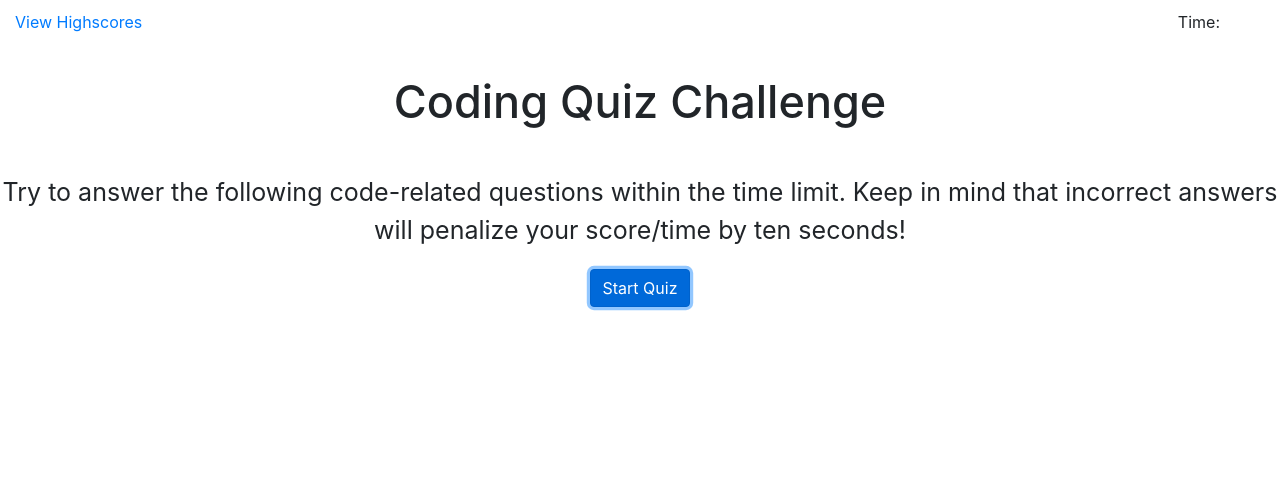
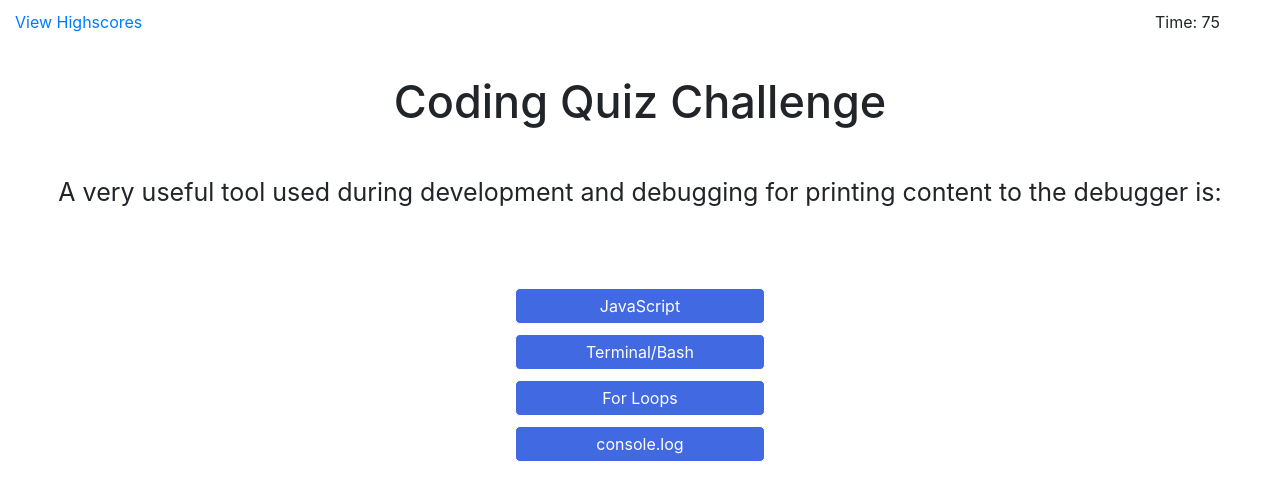
Before and after one commit to MatiasDaldi44/Code-Quiz, a plain HTML site: page index.html in a window 1280 px wide. Both pictures are taken after a click on the button "Start Quiz". Drawn offline with nearby package versions, Linux system fonts and the light colour scheme.

Commit message:
inserted questions and answers into an array, made functions to make them appear on page in random order. Only first question works for now

```diff
--- a/CSS/style.css
+++ /dev/null
@@ -1,27 +0,0 @@
-h1 {
-    font-size: 45px;
-    text-align: center;
-    margin-top: 75px;
-}
-
-.quizBody {
-    text-align: center;
-    font-size: 25px;
-    margin-top: 45px;
-}
-
-#startButton {
-    margin-top: 20px;
-}
-
-.viewHighscores {
-    position: fixed;
-    top: 10px;
-    left: 15px;
-}
-
-.timeClock {
-    position: fixed;
-    top: 10px;
-    right: 60px;
-}
--- /dev/null
+++ b/CSS/styles.css
@@ -0,0 +1,65 @@
+h1 {
+    font-size: 45px;
+    text-align: center;
+    margin-top: 75px;
+}
+
+.quizBody {
+    text-align: center;
+    font-size: 25px;
+    margin-top: 45px;
+}
+
+.viewHighscores {
+    position: fixed;
+    top: 10px;
+    left: 15px;
+}
+
+.startBox {
+    justify-content: center;
+    display: flex;
+    margin-top: 25px;
+}
+
+.beginButton {
+    border: 1px solid white;
+    border-radius: 5px;
+    background-color: royalblue;
+    color: white;
+    padding: 5px 10px;
+    width: 250px;
+    outline: none;
+}
+
+.timeClock {
+    position: fixed;
+    top: 10px;
+    right: 60px;
+}
+
+.buttonGrid {
+    display: grid;
+    gap: 10px;
+    margin-top: 15px;
+    justify-content: center;
+}
+
+.answerBtns {
+    border: 1px solid white;
+    border-radius: 5px;
+    background-color: royalblue;
+    color: white;
+    padding: 5px 10px;
+    width: 250px;
+    outline: none;
+}
+
+.beginButton:hover,
+.answerBtns:hover {
+    border-color: black;
+}
+
+.hide {
+    opacity: 0;
+}
--- a/index.html
+++ b/index.html
@@ -6,32 +6,23 @@
     <title>Coding Quiz</title>
     <link rel="stylesheet" href="CSS/reset.css">
     <link rel="stylesheet" href="https://stackpath.bootstrapcdn.com/bootstrap/4.4.1/css/bootstrap.min.css" integrity="sha384-Vkoo8x4CGsO3+Hhxv8T/Q5PaXtkKtu6ug5TOeNV6gBiFeWPGFN9MuhOf23Q9Ifjh" crossorigin="anonymous">
-    <link rel="stylesheet" href="CSS/style.css">
+    <link rel="stylesheet" href="CSS/styles.css">
 </head>
 <body>
     <aside class="viewHighscores"><a href="secondPage/highscores.html">View Highscores</a></aside>
+    <aside class="timeClock">Time: 75</aside>
 
-    <aside class="timeClock">Time: </aside>
-
-    <h1 class="header">Coding Quiz Challenge</h1>
+    <h1>Coding Quiz Challenge</h1>
 
     <div>
         <section class="quizBody">Try to answer the following code-related questions within the time limit. Keep in mind that incorrect answers will penalize your score/time by ten seconds!</section>
+        <div class="startBox">
+            <button  id="startButton" type="button" class="beginButton">Start Quiz</button>
+        </div>
+        <div class="buttonGrid"></div>
     </div>
-    <center>
-        <div>
-            <button  id="startButton" type="button" class="btn btn-primary">Start Quiz</button>
-        </div>
-    </center>
 
     <script src="https://cdnjs.cloudflare.com/ajax/libs/jquery/3.2.1/jquery.min.js"></script>
-    <script type="text/javascript">
-        var header = $(".header");
-
-        $("#startButton").on("click", function() {
-
-        });
-
-    </script>
+    <script src="script.js"></script>
 </body>
 </html>
--- a/java.js
+++ /dev/null
@@ -1,3 +0,0 @@
-var header = $("header")
-
-header.css("color", "purple")
--- /dev/null
+++ b/script.js
@@ -0,0 +1,85 @@
+var quizBody = document.querySelector(".quizBody")
+var startButton = document.querySelector("#startButton")
+var buttonGrid = document.querySelector(".buttonGrid")
+
+let questionRandomizer, currentQuestion
+
+startButton.addEventListener("click", startGame)
+
+function startGame() {
+    startButton.classList.add("hide");
+    questionRandomizer = questions.sort(() => Math.random() - .5);
+    buttonGrid.classList.remove("hide");
+    currentQuestion = 0;
+    nextQuestion()
+}
+
+function nextQuestion() {
+    showQuestion(questionRandomizer[currentQuestion])
+}
+
+function showQuestion(question) {
+    quizBody.innerHTML = question.question
+    question.answers.forEach(answers => {
+        var button = document.createElement("button")
+        button.textContent = answers.text
+        button.classList.add("answerBtns")
+        if (answers.correct) {
+            button.dataset.correct = answers.correct
+        }
+        button.addEventListener("click", selectAnswer)
+        buttonGrid.appendChild(button)
+    });
+}
+
+function selectAnswer() {
+
+}
+
+var questions = [
+    {
+        question: "Commonly used data types DO NOT include:",
+        answers: [
+            { text: "Strings", correct: false},
+            { text: "Booleans", correct: false},
+            { text: "Alerts", correct: true},
+            { text: "Numbers", correct: false}
+        ]
+    },
+    {
+        question: "The condition in an if/else statement is enclosed with _______.",
+        answers: [
+            { text: "Quotes", correct: false},
+            { text: "Curly Brackets", correct: false},
+            { text: "Parentheses", correct: true},
+            { text: "Square Brackets", correct: false}
+        ]
+    },
+    {
+        question: "Arrays in JavaScript can be used to store ______.",
+        answers: [
+            { text: "Numbers and Strings", correct: false},
+            { text: "Other Arrays", correct: false},
+            { text: "Booleans", correct: false},
+            { text: "All of the above", correct: true}
+        ]
+    },
+    {
+        question: "String values must be enclosed within ______ when being assigned to variables",
+        answers: [
+            { text: "Commas", correct: false},
+            { text: "Curly Brackets", correct: false},
+            { text: "Quotes", correct: true},
+            { text: "Parentheses", correct: false}
+        ]
+    },
+    {
+        question: "A very useful tool used during development and debugging for printing content to the debugger is:",
+        answers: [
+            { text: "JavaScript", correct: false},
+            { text: "Terminal/Bash", correct: false},
+            { text: "For Loops", correct: false},
+            { text: "console.log", correct: true}
+        ]
+    },
+]
```
Also changed, not shown: secondPage/highscores.html (+1 -1 lines).
